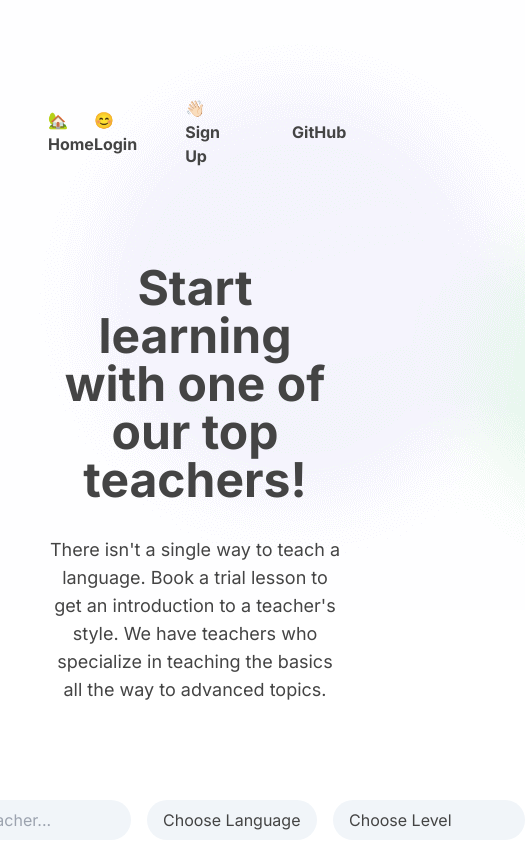
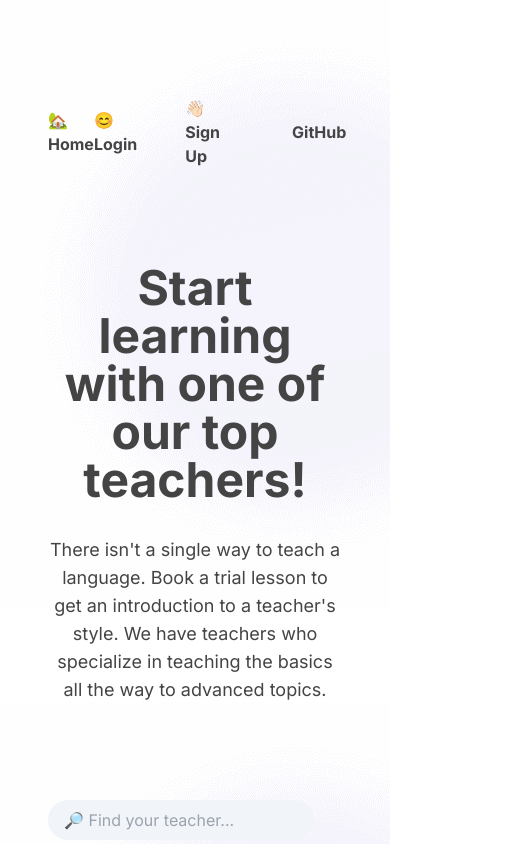
Before and after one commit to Neilly28/vue-speak, a Vue app in the folder frontend/: page / in a window 390 px wide. Shown: the top 844 px of the page, 525 px wide, since content can reach past the window. Built offline with nearby package versions, Linux system fonts and the light colour scheme; no server answers; some icons are missing; what prettier-plugin-tailwindcss would draw is missing.

Commit message:
added media queries

```diff
--- a/frontend/src/components/Navbar.vue
+++ b/frontend/src/components/Navbar.vue
@@ -2,8 +2,9 @@
   <nav>
     <div class="mb-24 mt-12 flex items-center justify-between font-bold">
       <router-link class="transition-all ease-in hover:text-cyan-400" to="/"
-        >🏡 Home</router-link
-      >
+        >🏡
+        <span>Home</span>
+      </router-link>
       <!-- <router-link
         class="transition-all ease-in hover:text-cyan-400"
         to="/apply"
@@ -16,12 +17,12 @@
           <router-link
             class="transition-all ease-in hover:text-cyan-400"
             to="/login"
-            >😊 Login</router-link
+            >😊 <span>Login</span></router-link
           >
           <router-link
             class="transition-all ease-in hover:text-cyan-400"
             to="/signup"
-            >👋🏻 Sign Up</router-link
+            >👋🏻 <span>Sign Up</span></router-link
           >
         </div>
 
@@ -45,8 +46,9 @@
           class="flex items-center justify-center gap-2 transition-all ease-in hover:text-cyan-400"
           href="https://github.com/Neilly28/vue-speak"
           target="_blank"
-          ><svg-icon type="mdi" :path="path" />GitHub</a
-        >
+          ><svg-icon type="mdi" :path="path" />
+          <span>GitHub</span>
+        </a>
       </div>
     </div>
   </nav>
--- a/frontend/src/components/Teachers.vue
+++ b/frontend/src/components/Teachers.vue
@@ -13,7 +13,9 @@
     </div>
 
     <!-- SEARCH FILTERS -->
-    <div class="flex items-center justify-center gap-4">
+    <div
+      class="flex flex-col items-start justify-center gap-4 sm:flex-row sm:items-center"
+    >
       <input
         class="rounded-full bg-slate-100 px-4 py-2"
         type="text"
--- a/frontend/src/views/TeacherDetails.vue
+++ b/frontend/src/views/TeacherDetails.vue
@@ -34,7 +34,7 @@
       </div>
 
       <!-- CTA SECTION -->
-      <div class="flex items-center justify-evenly gap-8">
+      <div class="flex flex-col items-center justify-evenly gap-8 sm:flex-row">
         <div class="flex items-center justify-center gap-4">
           <div>
             <p class="text-left text-sm text-slate-400">Trial from</p>
@@ -51,7 +51,9 @@
         </div>
 
         <!-- TIME SELECTION -->
-        <div class="flex items-center justify-center gap-4">
+        <div
+          class="flex flex-col items-center justify-center gap-4 sm:flex-row"
+        >
           <select
             v-model="selectedTime"
             class="cursor-pointer rounded-full border p-2"
--- a/frontend/src/views/UserProfile.vue
+++ b/frontend/src/views/UserProfile.vue
@@ -9,7 +9,7 @@
         You don't have any upcoming classes 😔
       </h1>
 
-      <div class="mt-12 grid grid-cols-3 gap-12">
+      <div class="mt-12 grid grid-cols-1 gap-12 sm:grid-cols-2 md:grid-cols-3">
         <div
           v-for="booking in bookings"
           :key="booking._id"
@@ -68,7 +68,7 @@
       You don't have any favorite teachers yet 😔
     </h1>
 
-    <div class="mt-12 grid grid-cols-3 gap-12">
+    <div class="mt-12 grid grid-cols-1 gap-12 sm:grid-cols-2 md:grid-cols-3">
       <div v-for="teacher in teachers" :key="teacher.id">
         <router-link
           :to="{
```
